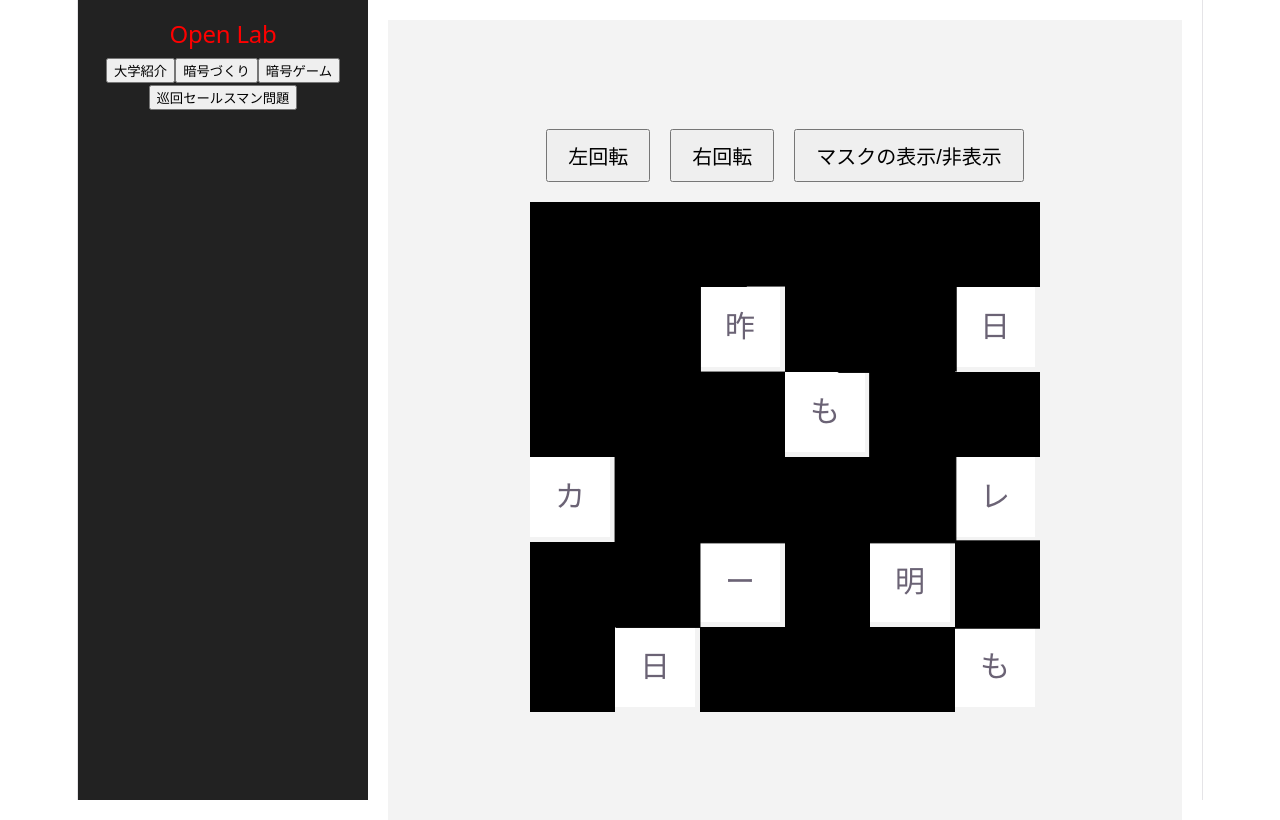
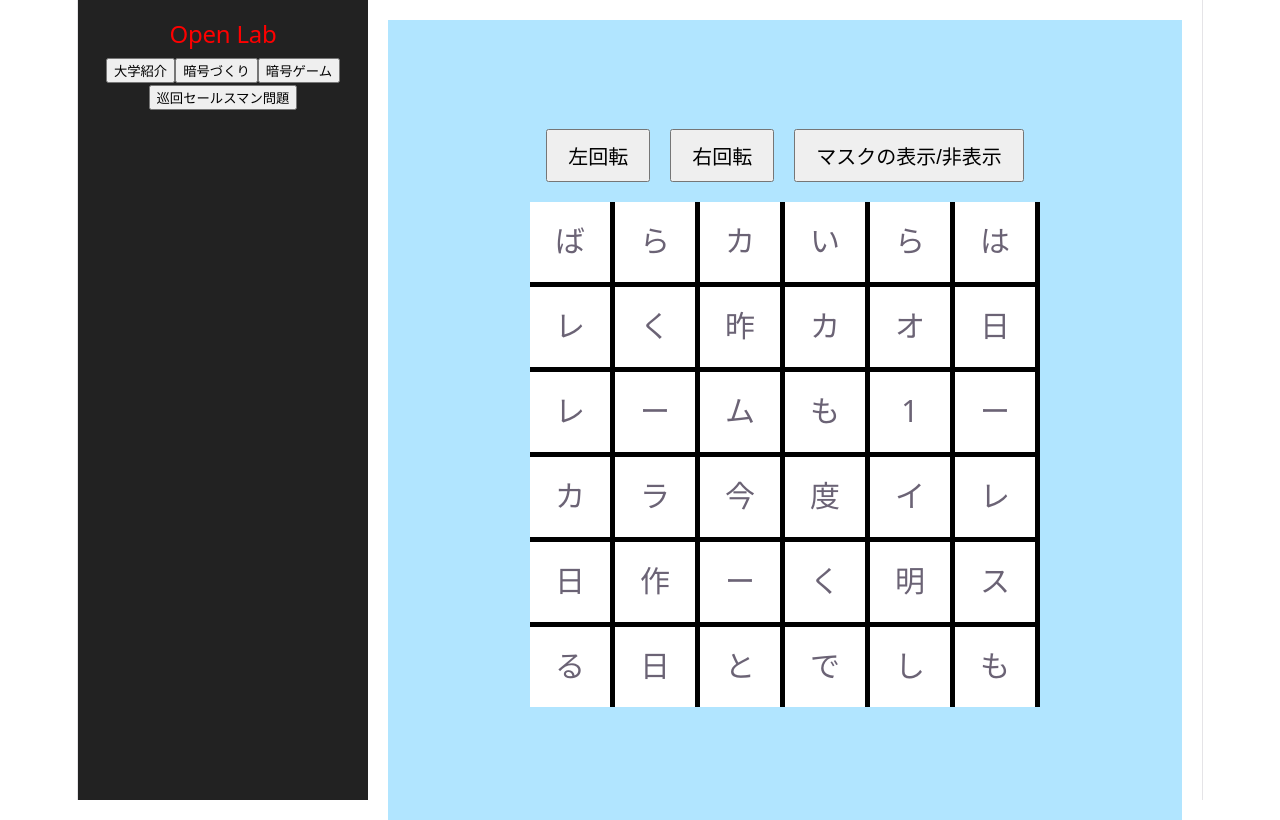
Before and after one commit to Moriyuki29/open_lab, a React (Vite) app in the folder openlab-slide/: page / in a window 1280 px wide. Both pictures are taken after a click on the button "暗号づくり". Built offline with nearby package versions, Linux system fonts and the light colour scheme.

Commit message:
change_color

```diff
--- a/openlab-slide/src/pages/CipherPage.jsx
+++ b/openlab-slide/src/pages/CipherPage.jsx
@@ -11,7 +11,7 @@ function CipherPage() {
     "る", "日", "と", "で", "し", "も"
   ]
   const [angle, setAngle] = useState(0)
-  const [showMask, setShowMask] = useState(true)
+  const [showMask, setShowMask] = useState(false)
   return (
 
     <div
@@ -24,7 +24,7 @@ function CipherPage() {
 
         height: "100vh",
 
-        backgroundColor: "#f3f3f3"
+        backgroundColor: "#b1e5ff"
       }}
     >
       <div
@@ -84,7 +84,8 @@ function CipherPage() {
             gridTemplateColumns: `repeat(${gridSize}, 80px)`,
             gridTemplateRows: `repeat(${gridSize}, 80px)`,
 
-            gap: "5px"
+            gap: "5px",
+            backgroundColor: "#000000",
           }}
         >
 
```
